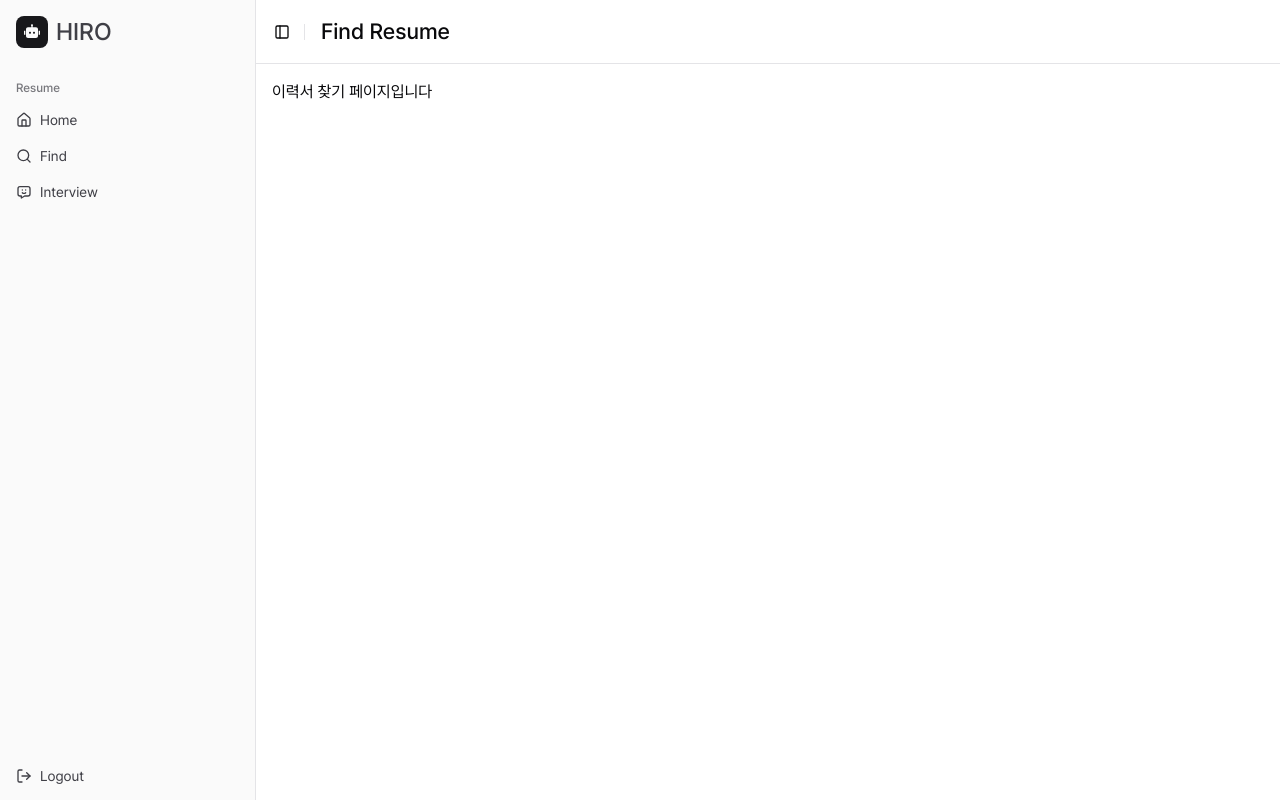
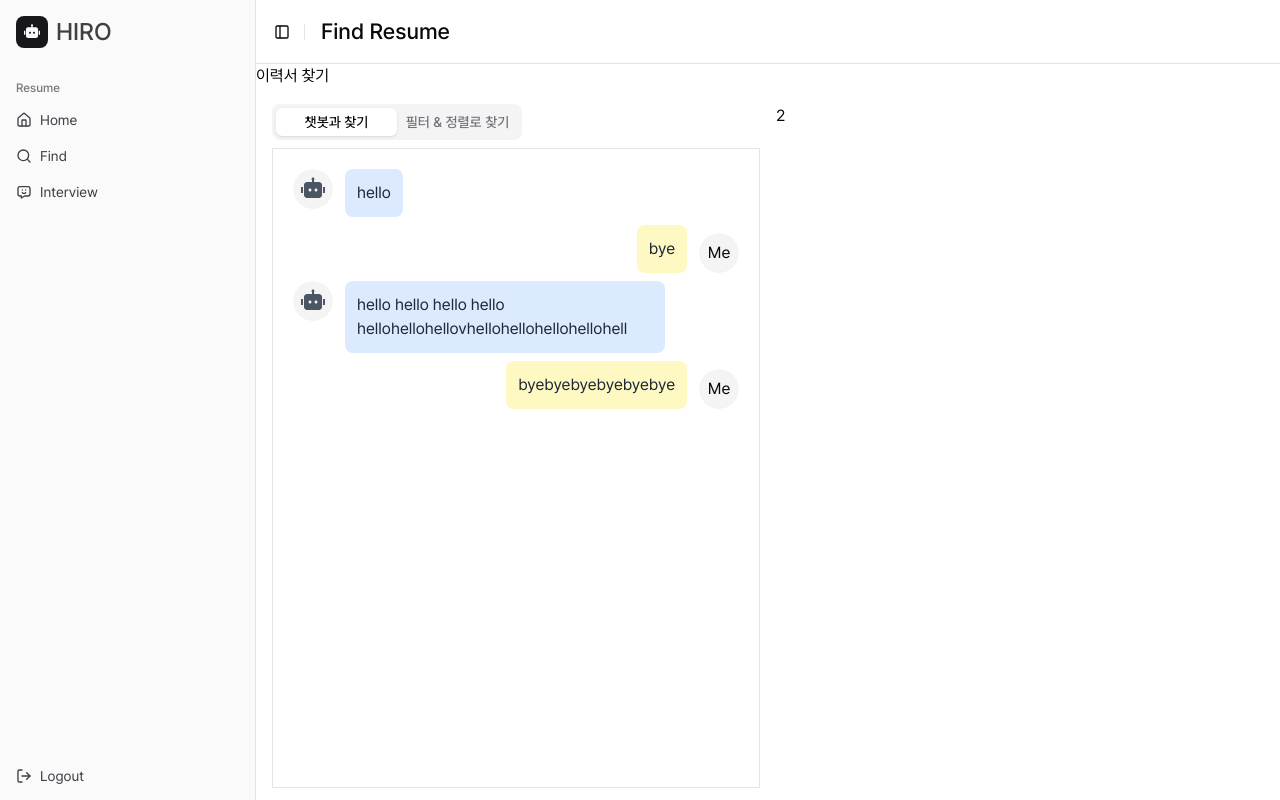
Before and after one commit to JANGSEYEONG/HIRO, a Next.js app: page /find in a window 1280 px wide. Built offline with nearby package versions, Linux system fonts and the light colour scheme.

Commit message:
chat component, tab

```diff
--- a/package.json
+++ b/package.json
@@ -26,6 +26,7 @@
     "@radix-ui/react-scroll-area": "^1.2.1",
     "@radix-ui/react-separator": "^1.1.0",
     "@radix-ui/react-slot": "^1.1.0",
+    "@radix-ui/react-tabs": "^1.1.1",
     "@radix-ui/react-toast": "^1.2.2",
     "@radix-ui/react-tooltip": "^1.1.4",
     "@tanstack/react-query": "^5.60.2",
--- a/src/app/(main)/find/page.tsx
+++ b/src/app/(main)/find/page.tsx
@@ -1,4 +1,7 @@
 import { Metadata } from 'next';
+import { Tabs, TabsContent, TabsList, TabsTrigger } from '@/components/ui/tabs';
+import BotMessage from '@/components/chatbot/BotMessage';
+import MyMessage from '@/components/chatbot/MyMessage';
 
 export async function generateMetadata(): Promise<Metadata> {
   return {
@@ -7,5 +10,36 @@ export async function generateMetadata(): Promise<Metadata> {
 }
 
 export default function FindPage() {
-  return <div className="p-4">이력서 찾기 페이지입니다</div>;
+  return (
+    <div>
+      이력서 찾기
+      <div className="grid grid-cols-2 gap-4 p-4">
+        <section>
+          <div>
+            <Tabs defaultValue="1" className="h-[80vh] w-full">
+              <TabsList className="grid w-[250px] grid-cols-2">
+                <TabsTrigger value="1">챗봇과 찾기</TabsTrigger>
+                <TabsTrigger value="2">필터 & 정렬로 찾기</TabsTrigger>
+              </TabsList>
+              <TabsContent value="1" className="h-full w-full border p-4">
+                <BotMessage message={'hello'}></BotMessage>
+                <MyMessage message={'bye'}></MyMessage>
+                <BotMessage
+                  message={
+                    'hello hello hello hello hellohellohellovhellohellohellohellohell'
+                  }></BotMessage>
+                <MyMessage message={'byebyebyebyebyebye'}></MyMessage>
+              </TabsContent>
+              <TabsContent value="2" className="h-full w-full border p-4">
+                <div>서비스 준비중입니다</div>
+              </TabsContent>
+            </Tabs>
+          </div>
+        </section>
+        <section>
+          <div>2</div>
+        </section>
+      </div>
+    </div>
+  );
 }
--- /dev/null
+++ b/src/components/chatbot/BotMessage.tsx
@@ -0,0 +1,20 @@
+import { Avatar, AvatarFallback, AvatarImage } from '@/components/ui/avatar';
+import { RiRobot2Fill } from 'react-icons/ri';
+interface MsgProps {
+  message: string;
+}
+
+export default function BotMessage({ message }: MsgProps) {
+  return (
+    <div className="flex items-start space-x-3 p-1">
+      <Avatar>
+        <AvatarFallback>
+          <RiRobot2Fill className="h-6 w-6 text-gray-600" />
+        </AvatarFallback>
+      </Avatar>
+      <div className="max-w-xs rounded-lg bg-blue-100 p-3 text-gray-800">
+        <p>{message}</p>
+      </div>
+    </div>
+  );
+}
--- /dev/null
+++ b/src/components/chatbot/MyMessage.tsx
@@ -0,0 +1,19 @@
+import { Avatar, AvatarFallback, AvatarImage } from '@/components/ui/avatar';
+
+interface MyMsgProps {
+  message: string;
+}
+
+export default function MyMessage({ message }: MyMsgProps) {
+  return (
+    <div className="flex items-end justify-end space-x-3 p-1">
+      <div className="max-w-xs rounded-lg bg-yellow-100 p-3 text-gray-800">
+        <p>{message}</p>
+      </div>
+      <Avatar>
+        {/* <AvatarImage src="https://github.com/shadcn.png" alt="User Avatar" /> */}
+        <AvatarFallback>Me</AvatarFallback>
+      </Avatar>
+    </div>
+  );
+}
--- /dev/null
+++ b/src/components/ui/tabs.tsx
@@ -0,0 +1,55 @@
+'use client';
+
+import * as React from 'react';
+import * as TabsPrimitive from '@radix-ui/react-tabs';
+
+import { cn } from '@/lib/utils';
+
+const Tabs = TabsPrimitive.Root;
+
+const TabsList = React.forwardRef<
+  React.ElementRef<typeof TabsPrimitive.List>,
+  React.ComponentPropsWithoutRef<typeof TabsPrimitive.List>
+>(({ className, ...props }, ref) => (
+  <TabsPrimitive.List
+    ref={ref}
+    className={cn(
+      'inline-flex h-9 items-center justify-center rounded-lg bg-muted p-1 text-muted-foreground',
+      className,
+    )}
+    {...props}
+  />
+));
+TabsList.displayName = TabsPrimitive.List.displayName;
+
+const TabsTrigger = React.forwardRef<
+  React.ElementRef<typeof TabsPrimitive.Trigger>,
+  React.ComponentPropsWithoutRef<typeof TabsPrimitive.Trigger>
+>(({ className, ...props }, ref) => (
+  <TabsPrimitive.Trigger
+    ref={ref}
+    className={cn(
+      'inline-flex items-center justify-center whitespace-nowrap rounded-md px-3 py-1 text-sm font-medium ring-offset-background transition-all focus-visible:outline-none focus-visible:ring-2 focus-visible:ring-ring focus-visible:ring-offset-2 disabled:pointer-events-none disabled:opacity-50 data-[state=active]:bg-background data-[state=active]:text-foreground data-[state=active]:shadow',
+      className,
+    )}
+    {...props}
+  />
+));
+TabsTrigger.displayName = TabsPrimitive.Trigger.displayName;
+
+const TabsContent = React.forwardRef<
+  React.ElementRef<typeof TabsPrimitive.Content>,
+  React.ComponentPropsWithoutRef<typeof TabsPrimitive.Content>
+>(({ className, ...props }, ref) => (
+  <TabsPrimitive.Content
+    ref={ref}
+    className={cn(
+      'mt-2 ring-offset-background focus-visible:outline-none focus-visible:ring-2 focus-visible:ring-ring focus-visible:ring-offset-2',
+      className,
+    )}
+    {...props}
+  />
+));
+TabsContent.displayName = TabsPrimitive.Content.displayName;
+
+export { Tabs, TabsList, TabsTrigger, TabsContent };
```
Also changed, not shown: 1 other file (tests, documents, lock files or other folders).
